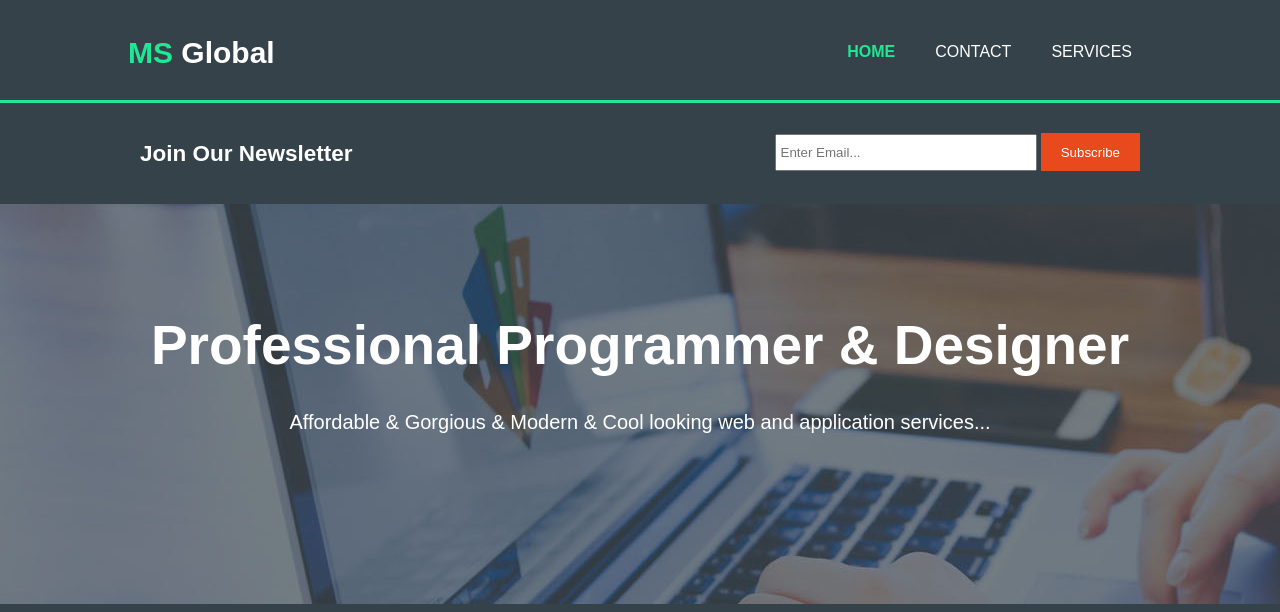
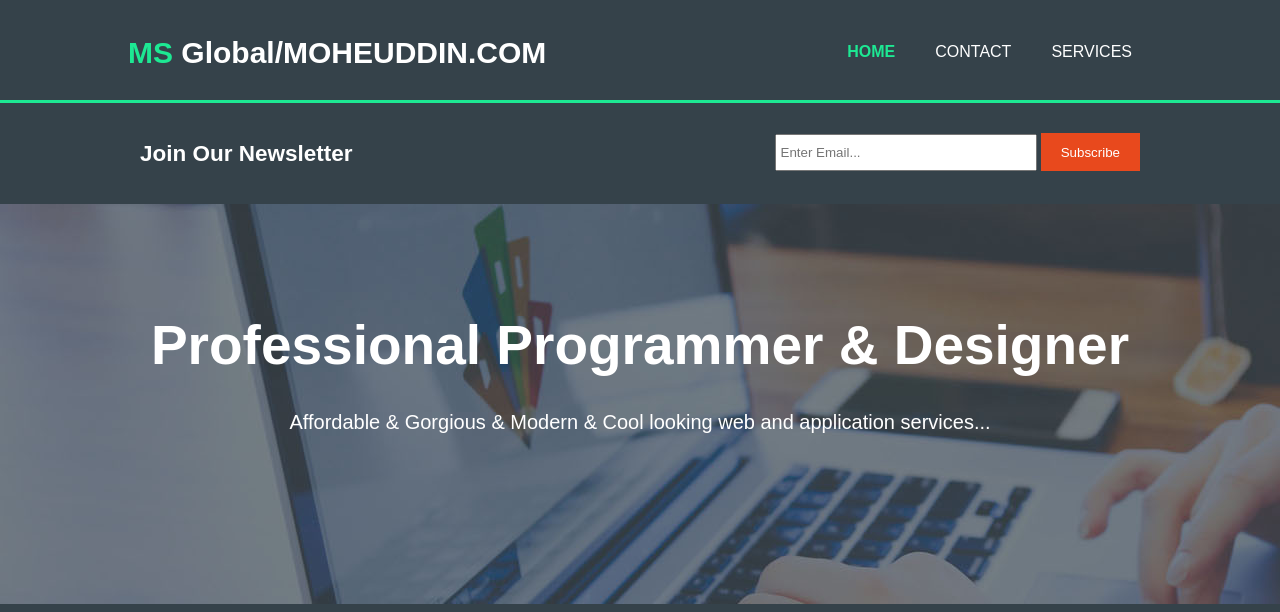
Before and after one commit to sehab084/MSGlobal, a plain HTML site: page index.html in a window 1280 px wide. Shown: the top 612 px of the page. Drawn offline with Linux system fonts and the light colour scheme.

Commit message:
MOHEUDDIN.COM

```diff
--- a/index.html
+++ b/index.html
@@ -16,7 +16,7 @@
     <header>
       <div class="container">
         <div id="branding">
-          <h1><span class="highlight">MS</span> Global</h1>
+          <h1><span class="highlight">MS</span> Global</span>/MOHEUDDIN.COM</h1>
         </div>
         <nav>
           <ul>
```
